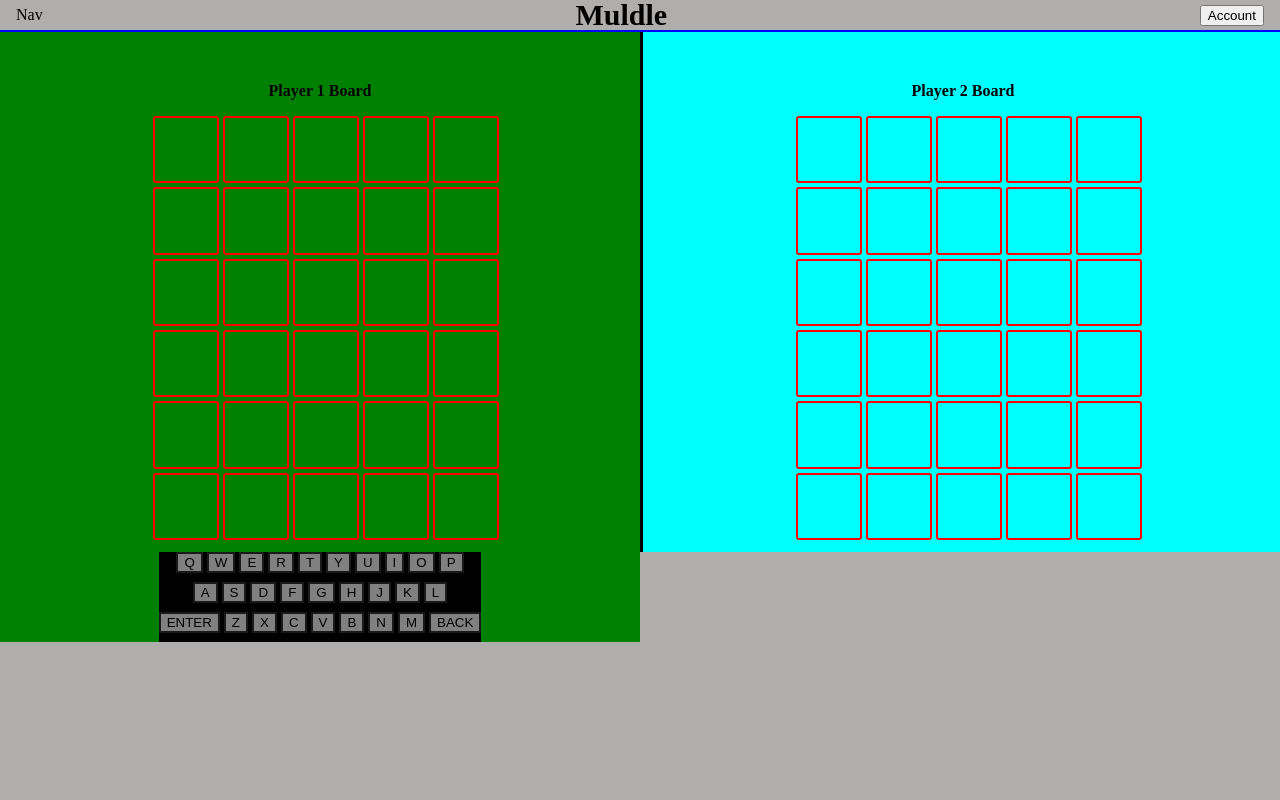
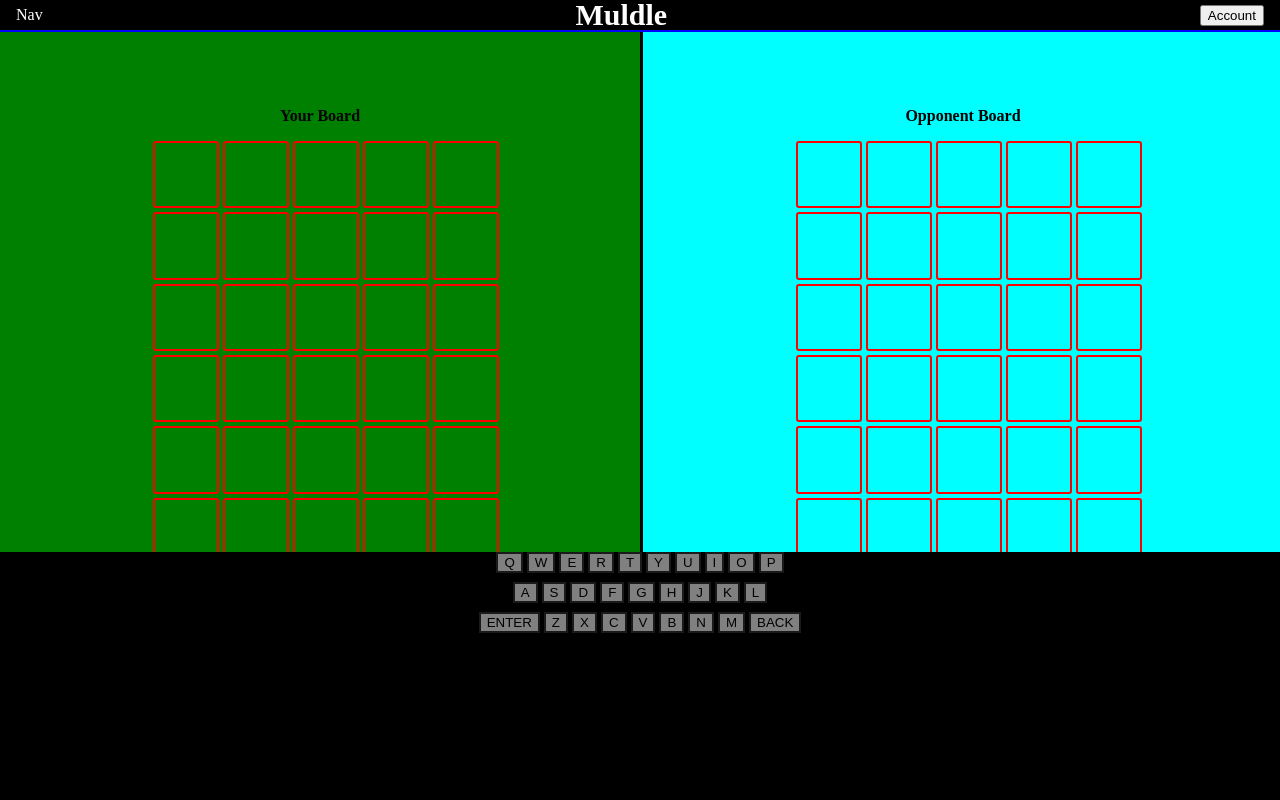
Before and after one commit to N00dles123/multi-wordle, a PHP site: page / in a window 1280 px wide. Run offline with PHP 8.4, Linux system fonts and the light colour scheme.

Commit message:
changed up background a bit

```diff
--- a/css/style.css
+++ b/css/style.css
@@ -1,11 +1,19 @@
+html{
+  margin: 0px;
+  height: 100%;
+  width: 100%;
+}
 body{
-    background-color: #b0aeac;
+    background-color: #000000;
+    min-height: 100%;
     text-align: center;
     font-size: 25;
     margin: 0;
     padding: 0;
 }
-
+.title{
+  color: white;
+}
 .top-bar{
   display: flex;
   flex-direction: row;
@@ -15,12 +23,16 @@
   padding: 0 16px;
   height: 30px;
 }
-
+.account{
+  cursor: pointer;
+}
 .nav-left {
   display: flex;
+  color: white;
   align-items:center;
   margin: 0;
   padding: 0;
+  cursor: pointer;
   justify-content: flex-start;
 }
 
@@ -40,7 +52,7 @@
 }
 
 #gamespace {
-  display: flex
+  display: flex;
   flex-direction: column;
   padding: 0;
 }
@@ -57,7 +69,7 @@
   flex-direction: column;
   padding-top: 50px;
   width: 100%;
-  height: 100%
+  height: 100%;
   justify-content: center;
   align-items: center;
   overflow: hidden;
@@ -77,8 +89,10 @@
   max-width: 100%;
   display: grid;
   min-width:300px;
+  height: 100%;
   grid-template-rows: repeat(3, 30px);
   background-color: black;
+  bottom: 0px;
 }
 
 .board {
--- a/index.html
+++ b/index.html
@@ -11,12 +11,12 @@
             <div class="nav-left" onclick="onNavClick()"> Nav </div>
             <div class="title"> Muldle </div>
 
-            <button onclick="onAccountClick()">Account</button>
+            <button class=account onclick="onAccountClick()">Account</button>
         </nav>
         <div id="gamespace">
           <div id = "game-container">
             <div id="player1-container" class="board-container board-l">
-              <div class="board-title"> Player 1 Board </div>
+              <div class="board-title"> Your Board </div>
               <div id="player1-board" class="board">
                 <div class="game-row">
                   <div class="guess-box"></div>
@@ -61,45 +61,10 @@
                   <div class="guess-box"></div>
                 </div>
               </div>
-              <div id = "keyboard">
-                <div class="row">
-                  <button data-key="q" class = "key">q</button>
-                  <button data-key="w" class = "key">w</button>
-                  <button data-key="e" class = "key">e</button>
-                  <button data-key="r" class = "key">r</button>
-                  <button data-key="t" class = "key">t</button>
-                  <button data-key="y" class = "key">y</button>
-                  <button data-key="u" class = "key">u</button>
-                  <button data-key="i" class = "key">i</button>
-                  <button data-key="o" class = "key">o</button>
-                  <button data-key="p" class = "key">p</button>
-                </div>
-                <div class = "row">
-                  <button data-key="a" class = "key">a</button>
-                  <button data-key="s" class = "key">s</button>
-                  <button data-key="d" class = "key">d</button>
-                  <button data-key="f" class = "key">f</button>
-                  <button data-key="g" class = "key">g</button>
-                  <button data-key="h" class = "key">h</button>
-                  <button data-key="j" class = "key">j</button>
-                  <button data-key="k" class = "key">k</button>
-                  <button data-key="l" class = "key">l</button>
-                </div>
-                <div class = "row">
-                  <button data-key="↵" class = "key">Enter</button>
-                  <button data-key="q" class = "key">z</button>
-                  <button data-key="w" class = "key">x</button>
-                  <button data-key="e" class = "key">c</button>
-                  <button data-key="r" class = "key">v</button>
-                  <button data-key="t" class = "key">b</button>
-                  <button data-key="y" class = "key">n</button>
-                  <button data-key="u" class = "key">m</button>
-                  <button data-key="←" class = "key">BACK</button>
-                </div>
-              </div>
+
             </div>
             <div id="player2-container" class="board-container board-r l-border">
-              <div class="board-title"> Player 2 Board </div>
+              <div class="board-title"> Opponent Board </div>
               <div id="player2-board" class="board">
                 <div class="game-row">
                   <div class="guess-box"></div>
```
Also changed, not shown: other parts of index.html (+36 -0 lines).
